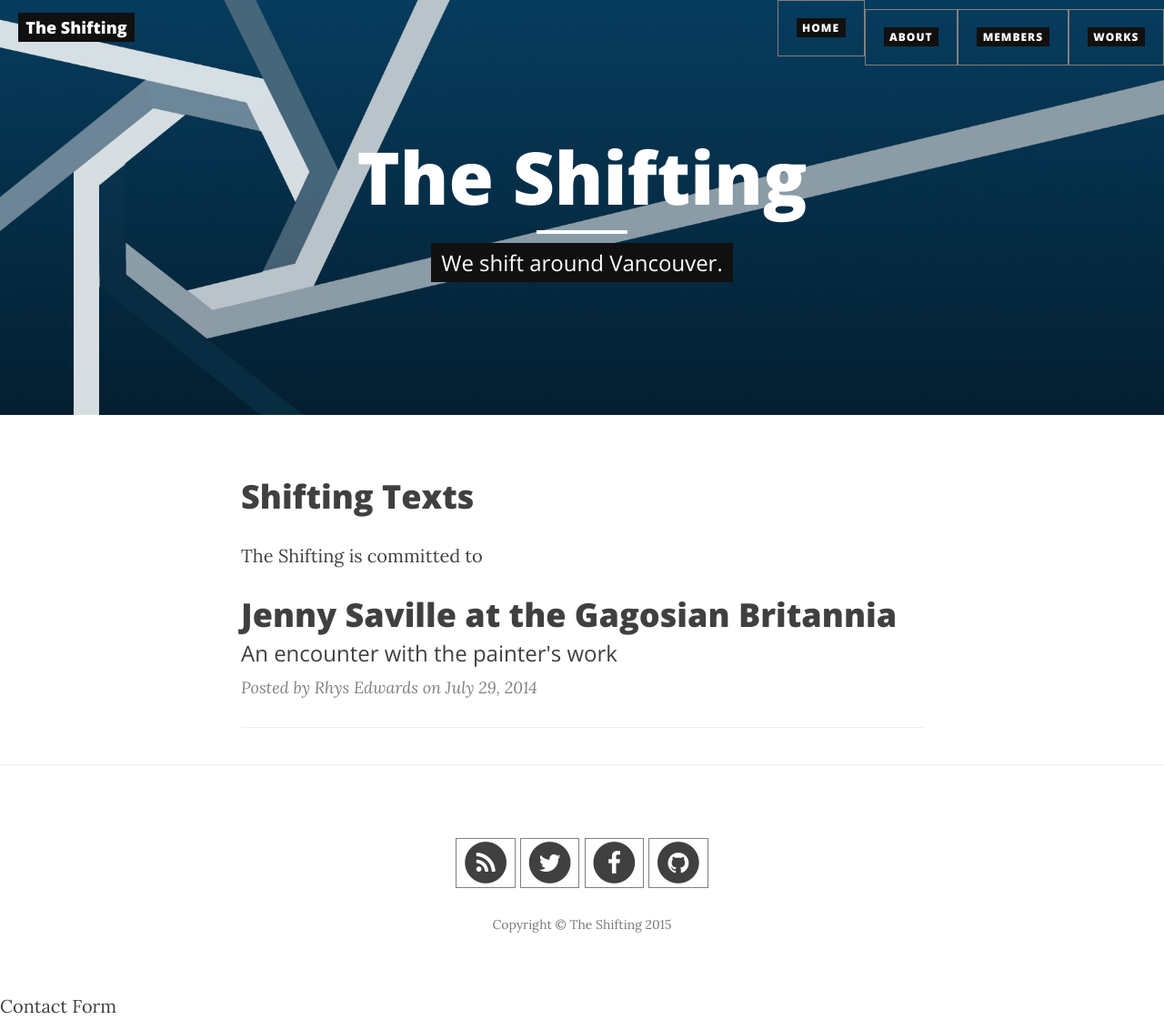
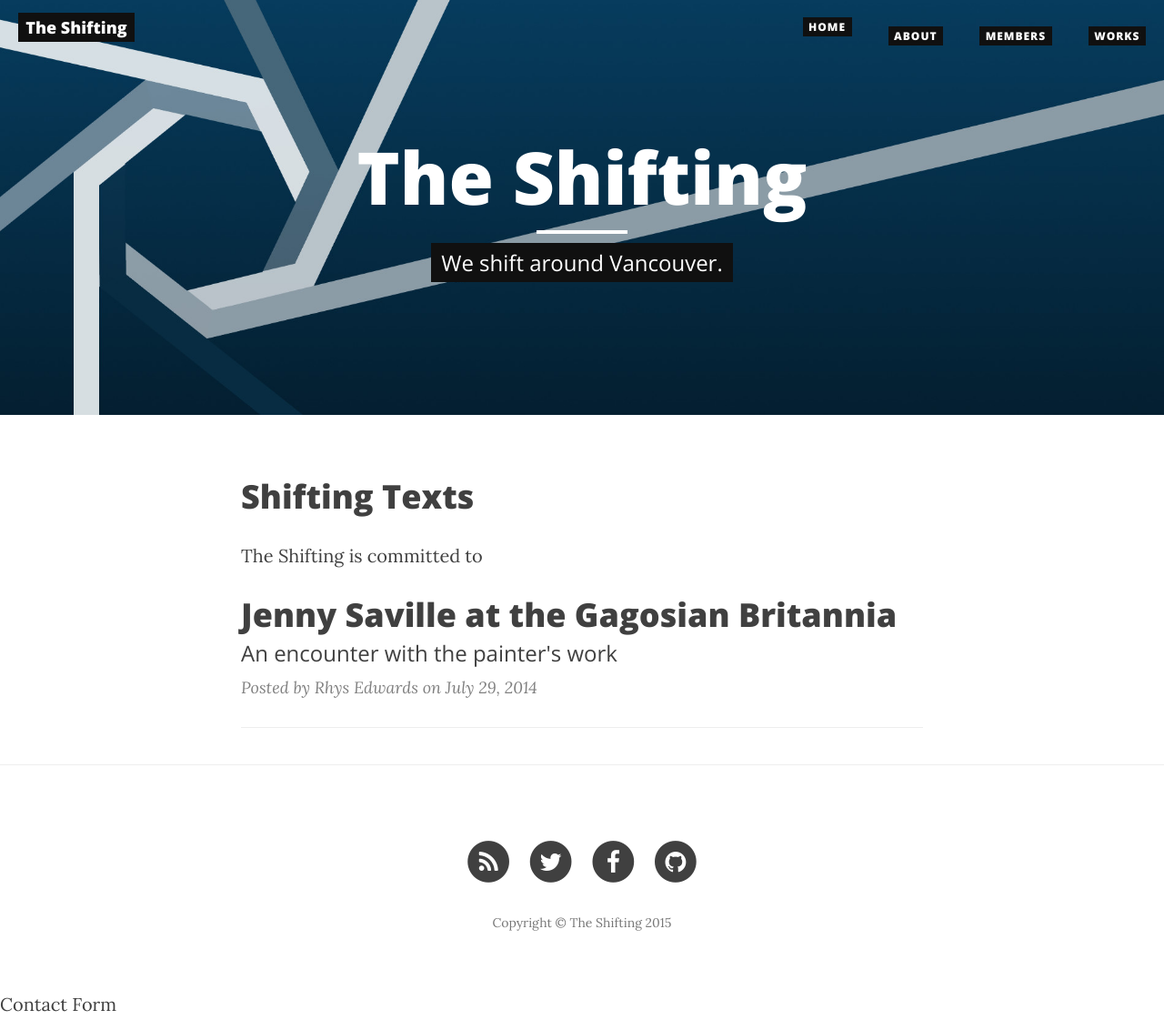
Before and after one commit to adriandgr/shifting-website, a Jekyll site: the page built from index.html, in a window 1280 px wide. Shown: the whole page at 91% size. Built offline with Jekyll 4.4.1, drawn with Linux system fonts in a browser that asks for light colours; nearby versions of some CDN libraries; the list of posts is cut into pages by our own code.

Commit message:
Onzo: members

```diff
--- a/css/clean-blog.css
+++ b/css/clean-blog.css
@@ -21,7 +21,6 @@ h6 {
 }
 li{
     margin-top: 10px;
-    border:1px solid grey;
 }
 
 li:first-child {
```
